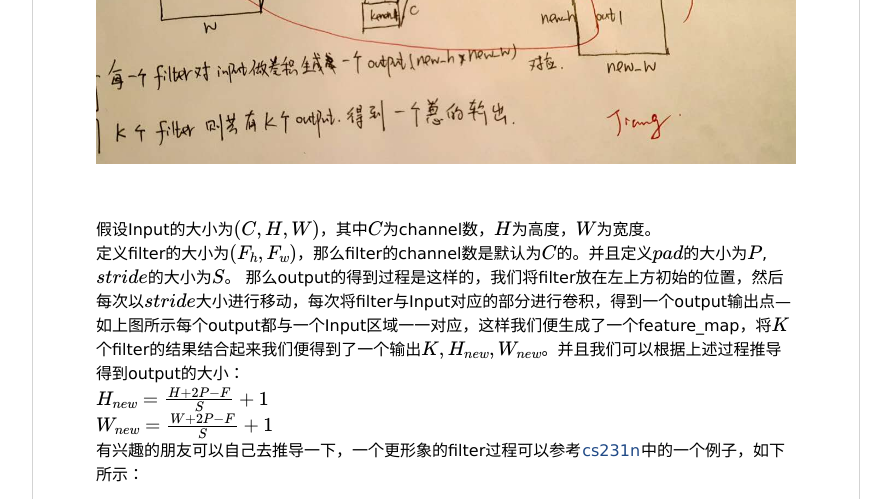
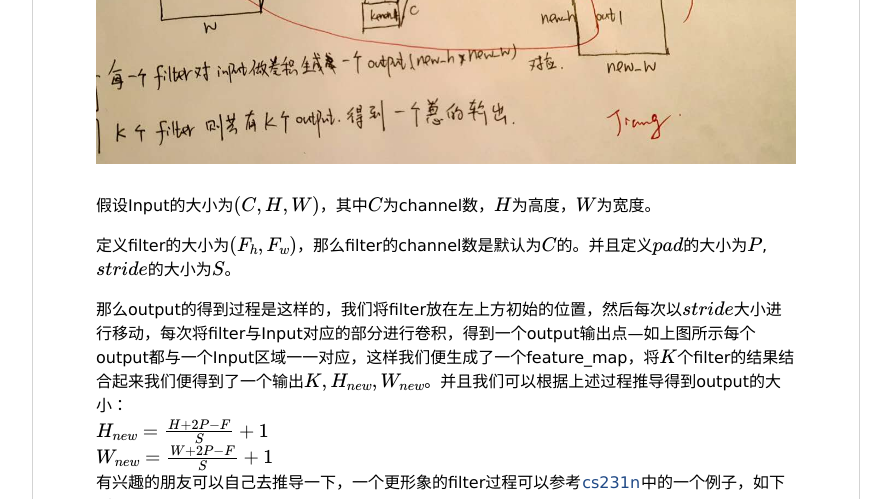
Before and after one commit to JiangQH/JiangQH.github.io, a Jekyll site: the page built from _posts/2017-3-11-Convolution层的实现---以caffe为例.md, in a window 1280 px wide and 900 px high, scrolled down 601 px, cut to the strip 0-499 px from the top of the window. Shown: the whole strip, without its empty margins (194-1085 px from the left). Built offline with Jekyll 4.4.1, drawn with Linux system fonts in a browser that asks for light colours; formulas are drawn with MathJax 3; comment, search, counter and statistics services are not loaded.

Commit message:
blog layout

````diff
--- a/_posts/2017-3-11-Convolution层的实现---以caffe为例.md
+++ b/_posts/2017-3-11-Convolution层的实现---以caffe为例.md
@@ -11,7 +11,9 @@ keywords: 卷积层实现
 我们知道从filter的角度来看待Convolution层，其实就是我们用不同的filter来对输入层做卷积生成一个输出。具体来说如下图：
 ![conv](/images/0311/conv.jpg)
 假设Input的大小为\\(\(C, H, W\)\\)，其中\\(C\\)为channel数，\\(H\\)为高度，\\(W\\)为宽度。
+
 定义filter的大小为\\(\(F_h, F_w\)\\)，那么filter的channel数是默认为\\(C\\)的。并且定义\\(pad\\)的大小为\\(P\\), \\(stride\\)的大小为\\(S\\)。
+
 那么output的得到过程是这样的，我们将filter放在左上方初始的位置，然后每次以\\(stride\\)大小进行移动，每次将filter与Input对应的部分进行卷积，得到一个output输出点---如上图所示每个output都与一个Input区域一一对应，这样我们便生成了一个feature_map，将\\(K\\)个filter的结果结合起来我们便得到了一个输出\\(K, H_{new}, W_{new}\\)。并且我们可以根据上述过程推导得到output的大小：
 $$H_{new} = \frac{H + 2P - F}{S} + 1$$
 $$W_{new} = \frac{W + 2P - F}{S} + 1$$
@@ -21,15 +23,21 @@ $$W_{new} = \frac{W + 2P - F}{S} + 1$$
 但是我们不要忘了所谓的卷积只是矩阵乘法而已，能不能进行加速呢？答案是可以的！如下以一个filter为例子所示：
 ![filter](/images/0311/filter.jpg)
 上图解释了output的生成过程，注意到**output上的每一个点都对应于Input上不同的位置与相同的filter做矩阵乘法的结果**---这就是我们加速的关键之处---将所有的可能Input位置一次性找出来，然后与filter做矩阵乘法，一步得到output输出！而K个filter的情况不过是一个拓展而已。
-具体的一个例子：
+
+**具体的一个例子：**
 如果我们的Input大小为\\(\(3, 227, 227\)\\)，我们以一个\\(\(3, 11, 11\)\\)的filter对其进行卷积，\\(stride\\)大小为4。我们将每次与filter进行计算的输入区域展开为一个列向量，那么其大小为\\(3 \times 11 \times 11 = 363\\)，在Input上共有\\(H_{new} = \frac{227 - 11}{4} + 1 = 55, W_{new} = \frac{227 - 11}{4} + 1 = 55\\)个参加计算的位置，一共\\(55 \times 55 = 3025\\)将这些列向量进行拼接我们便得到了一个矩阵**\\(x_{col}\\)**，其大小为\\(\[363 \times \ 3025]\\)，这一过程叫做**im2col**
+
 同时我们将每一个filter展开为一个行向量，大小为\\(363\\)，假设我们共有\\(K\\)个filter，那么我们得到另一个矩阵\\(W_{row}\\)，大小为\\(\[K \times 363\]\\)
+
 将这两个矩阵相乘\\(W_{row} \times x_{col}\\)，得到output，大小为\\(\[K \times 3025\]\\),再resize回去即可得到我们的输出。
+
 可以看到我们只进行了一次矩阵的乘法便得到了输出，唯一的缺点在于由于\\(x_{col}\\)中有大量的重复数据，我们会占用更多的内存。但是\\(x_{col}\\)的引入除了加速外也使得前向反向传播变得很清晰。
+
 考虑从上一层反向传播过来的\\(diff = \frac{\partial Loss}{\partial output}\\),当我们要进行反向传播和参数更新时十分直观:
 $$\frac{\partial Loss}{\partial W_{row}} = diff \times \frac{\partial out}{\partial W_{row}} = diff \times x_{col} （1）$$
 对于反向传播因为前向传播时只有\\(x_{col}\\)参与其中，那么反向传播时也只有这些数据会被传播到，所以
 $$\frac{\partial Loss}{\partial input} = diff \times \frac{\partial out}{\partial x_{col}} = diff \times W_{row} （2）$$
+
 可以看到\\(x_{col}\\)的引入是十分有利的，而这也是现在大多数深度学习框架对Convolution层的具体实现方式，下面以caffe为例子，从代码层面进行具体的阐述。
 
 ## caffe中的卷积层实现
@@ -38,6 +46,7 @@ $$\frac{\partial Loss}{\partial input} = diff \times \frac{\partial out}{\partia
 同时回忆一下\\(x_{col}\\)和\\(w_{row}\\)的具体内容:
 $$x_{col} = (C \times H_{kernel} \times W_{kernel}) \times (H_{new} \times W_{new})$$
 $$w_{row} = K \times (C \times H_{kernel} \times W_{kernel})$$
+
 了解了数据存储方式，下面我们来具体看caffe中的具体实现，前向传播的代码存在于forward方法中，而反向传播存在于backward方法中。查看forward中的关键代码，其中调用了基类的函数
 ```C++
 this->forward_cpu_gemm(bottom_data + n * this->bottom_dim_, weight,
````
